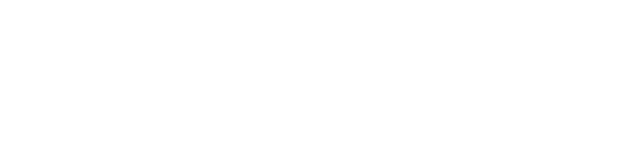
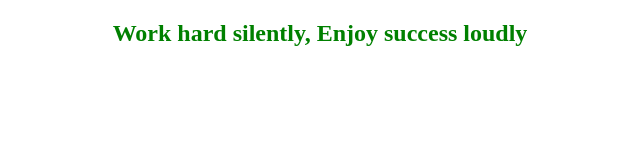
Before and after one commit to bayejid00/age-count-html, a plain HTML site: page index.html in a window 1280 px wide. Shown: the whole page, without its empty margins (320-960 px from the left). Drawn offline with Linux system fonts and the light colour scheme.

Commit message:
Add a inspiration note

```diff
--- a/index.html
+++ b/index.html
@@ -7,10 +7,11 @@
     <title>Test Scree size</title>
 </head>
 <body>
+    <center><h2 style="color:green;">Work hard silently, Enjoy success loudly</h3><center>
     <script>
     function tempAlert(msg,duration) {
         var el = document.createElement("div");
-        el.setAttribute("style","position:absolute;top:40px;left:50%;transform:translateX(-50%);padding:5px 20px;background-color:white;");
+        el.setAttribute("style","position:absolute;top:70px;left:50%;transform:translateX(-50%);padding:5px 20px;background-color:white;");
         el.innerHTML = msg;
         setTimeout(function(){
           el.parentNode.removeChild(el);
```
